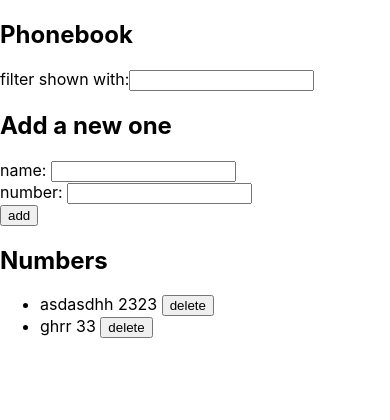
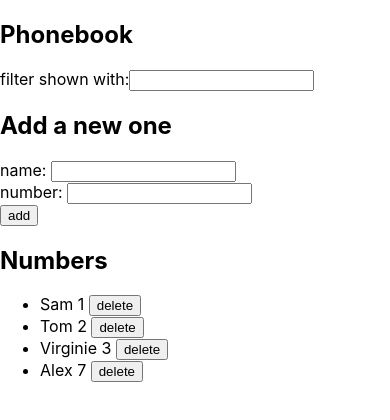
Before and after one commit to dktrdktr/Full-Stack-Open, a React (Create React App) app in the folder part2/phonebook/: page / in a window 390 px wide. Shown: the top 420 px of the page. Built offline with nearby package versions, Linux system fonts and the light colour scheme; data requests are answered from the project's data file.

Commit message:
2.18*: Phonebook step10

```diff
--- a/part2/phonebook/db.json
+++ b/part2/phonebook/db.json
@@ -1,14 +1,24 @@
 {
   "persons": [
     {
-      "name": "asdasdhh",
-      "number": "2323",
-      "id": 31
+      "name": "Sam",
+      "number": "1",
+      "id": 1
     },
     {
-      "name": "ghrr",
-      "number": "33",
-      "id": 32
+      "name": "Tom",
+      "number": "2",
+      "id": 2
+    },
+    {
+      "name": "Virginie",
+      "number": "3",
+      "id": 3
+    },
+    {
+      "name": "Alex",
+      "number": "7",
+      "id": 4
     }
   ]
 }
--- a/part2/phonebook/src/App.js
+++ b/part2/phonebook/src/App.js
@@ -19,28 +19,50 @@ const App = () => {
     });
   }, []);
 
-  // Filter the person list based on the search query
-  const namesToShow = persons.filter((x) =>
-    x.name.toLowerCase().includes(newFilter.toLowerCase())
-  );
-
   // Event handler for adding a new contact to the phonebook
   const addName = (event) => {
-    event.preventDefault();
-    // Check if the name already exists in the notebook. If not, create a new object with the input data
-    if (persons.some((x) => x.name.includes(newName))) {
-      window.alert(`${newName} is already added to phonebook`);
-    } else {
     const nameObject = {
       name: newName,
       number: newNumber,
     };
+    event.preventDefault();
+    // if (persons.some((x) => x.name.includes(newName))) {
+    if (persons.some((x) => x.name.toLowerCase() === newName.toLowerCase())) {
+      const result = window.confirm(
+        `${newName} is already added to phonebook, replace the old number with a new one?`
+      );
 
+      let matchedNameIndex = persons.findIndex(
+        (person) => person.name.toLowerCase() === newName.toLowerCase()
+      );
+
+      if (result) {
+        personService
+          .update(persons[matchedNameIndex].id, nameObject)
+          .then((returnedPerson) => {
+            setPersons(
+              persons.map((person) =>
+                person.id === returnedPerson.id ? nameObject : person
+              )
+            );
+            setNewName("");
+            setNewNumber("");
+          })
+          .catch((error) => {
+            console.log(error);
+          });
+      }
+    } else {
       //Add the data to the server and set the state variables
-      personService.create(nameObject).then((returnedPerson) => {
+      personService
+        .create(nameObject)
+        .then((returnedPerson) => {
           setPersons(persons.concat(returnedPerson));
           setNewName("");
           setNewNumber("");
+        })
+        .catch((error) => {
+          console.log(error);
         });
     }
   };
@@ -48,12 +70,24 @@ const App = () => {
   // Event handlers for the user input
   const handleNameChange = (e) => setNewName(e.target.value);
   const handleNumberChange = (e) => setNewNumber(e.target.value);
-  const handleFilterChange = (e) => setNewFilter(e.target.value);
+  const handleFilterChange = (e) => {
+    setNewFilter(e.target.value);
+  };
+
+  // Filter the person list based on the search query
+  const namesToShow = persons.filter((x) =>
+    x.name.toLowerCase().includes(newFilter.toLowerCase())
+  );
 
   // Event handler for deleting an entry (called from the Name component within Persons component)
   const handlePersonDelete = (personid) => {
-    personService.deleteEntry(personid).then((response) => {
+    personService
+      .deleteEntry(personid)
+      .then((response) => {
         setPersons(persons.filter((x) => x.id !== personid));
+      })
+      .catch((error) => {
+        console.log(error);
       });
   };
 
--- a/part2/phonebook/src/components/Name.js
+++ b/part2/phonebook/src/components/Name.js
@@ -8,7 +8,6 @@ const Name = ({ person, handlePersonDelete }) => {
 
   return (
     <li>
-      {console.log("render Name")}
       {person.name} {person.number}{" "}
       <button value={person.id} onClick={handleDelete}>
         delete
```
Lines whose indentation alone changed are shown as unchanged.
